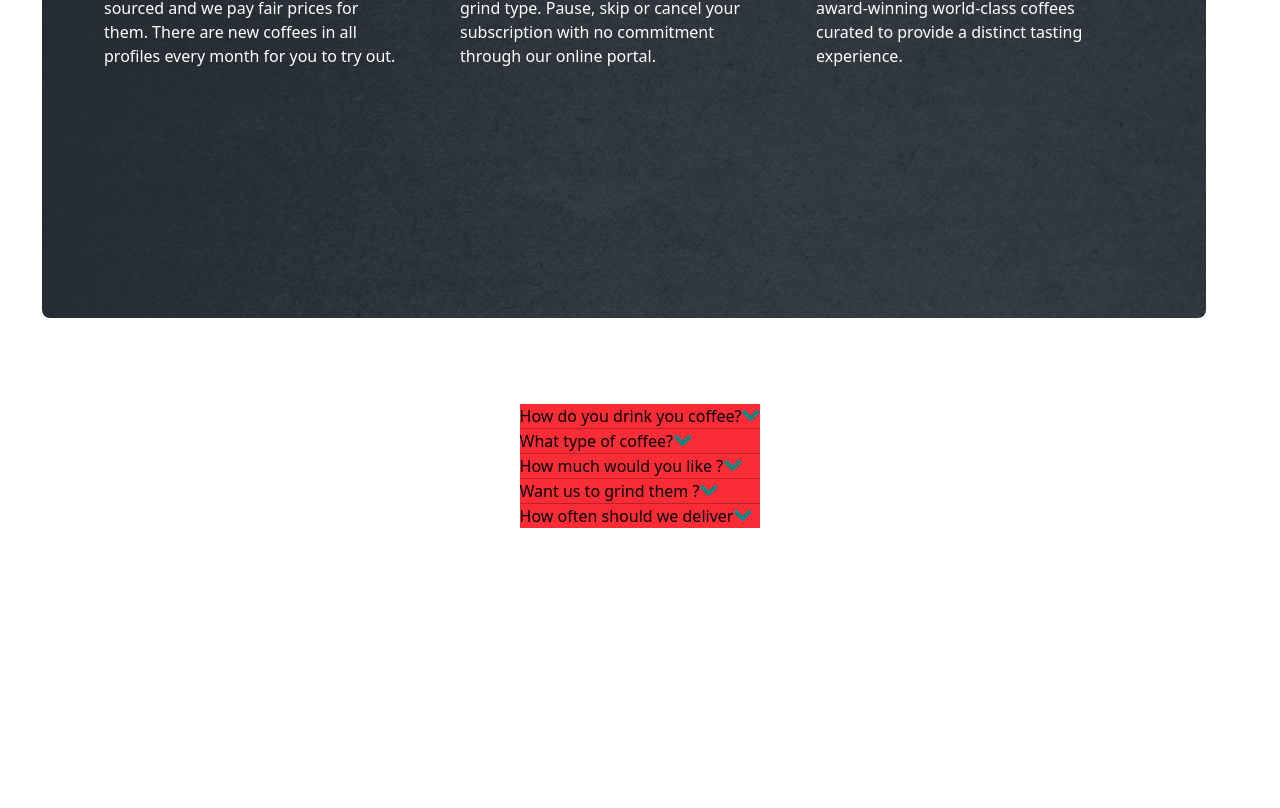
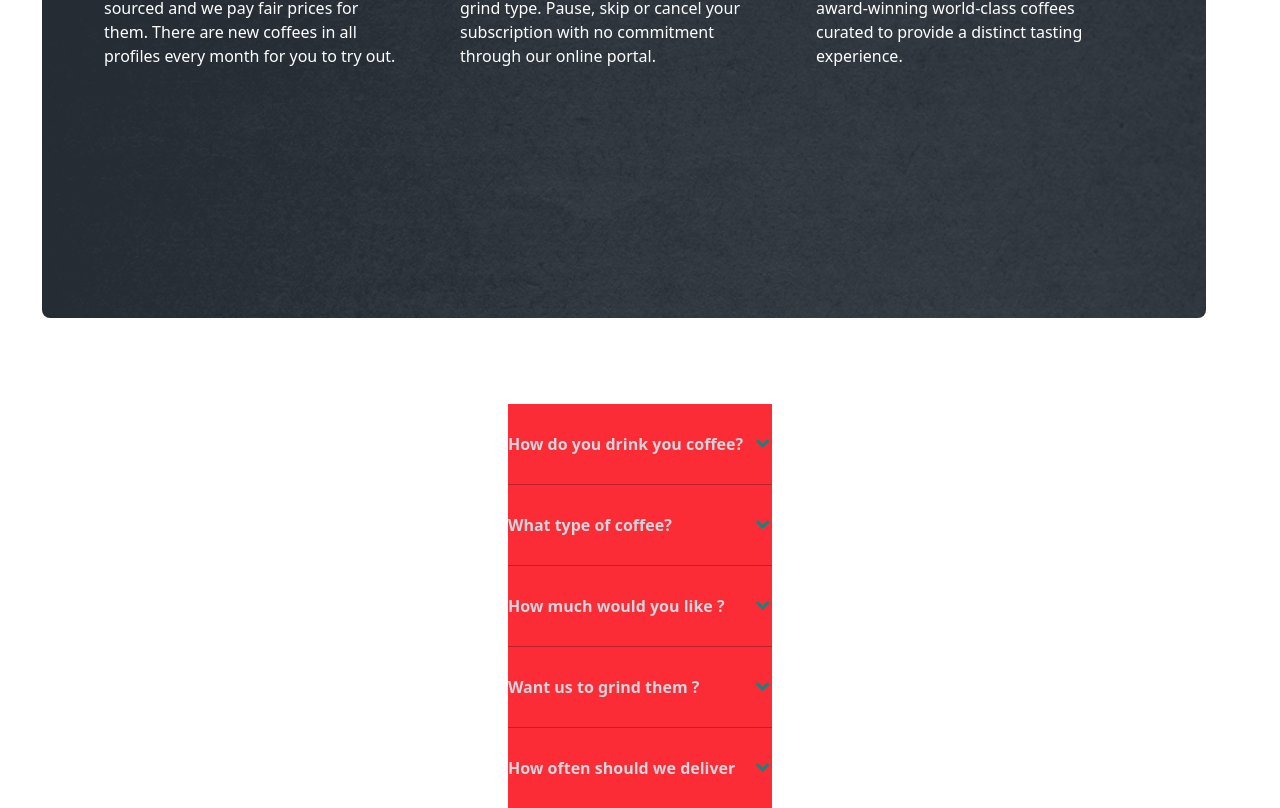
Before and after one commit to ItaloDev-Marcelo/Coffee-Roaster-V2, a React (Vite) app: page /Create-Plan in a window 1280 px wide. Shown: the part 1092-1900 px from the top of the page. Before the commit the page ends 1620 px from the top, so only its background shows below. Built offline with nearby package versions, Linux system fonts and the light colour scheme.

Commit message:
style: add style to AccordionItem

```diff
--- a/src/components/OrderSummary-accordion/AccordionItem.tsx
+++ b/src/components/OrderSummary-accordion/AccordionItem.tsx
@@ -6,11 +6,17 @@ const AccordionItem = ({handleAccordion,index,accordionOpen, children, data}:Acc
   return (
     <div>
         <div>
-            <div className='header flex flex-row space-between items-center' onClick={() => handleAccordion(index)}>
-              <p>{data.accordionTitle}</p> <div className={accordionOpen == index ?
-                'rotate-180 delay-50 duration-300 ease-in-out' : 'flex delay-50 duration-300 ease-in-out'}>
-                 <IconArrow /></div></div>
-            <div className={accordionOpen == index ? 'flex bg-blue-400 p-4 text-white' : 'hidden'}>
+            <div className='header flex flex-row   h-10 space-between items-center my-5' onClick={() => handleAccordion(index)}>
+             <div className='flex flex-row justify-between items-center  w-full'>
+                <div className='cursor-pointer'> <p className='mr-2.5 text-1.7xl text-gray-300 font-bold'>{data.accordionTitle}</p> </div>
+
+                 <div className={accordionOpen == index ?
+                'rotate-180 delay-50 duration-300 ease-in-out scale-75 ' :
+                 'flex delay-50 duration-300 ease-in-out scale-75  '}>
+                 <IconArrow /></div>
+            </div>
+             </div>
+            <div className={accordionOpen == index ? 'flex  p-5 flex-col lg:flex-row gap-10 h-125 lg:h-60   text-white' : 'hidden'}>
               {children}
             </div>
         </div>
```
